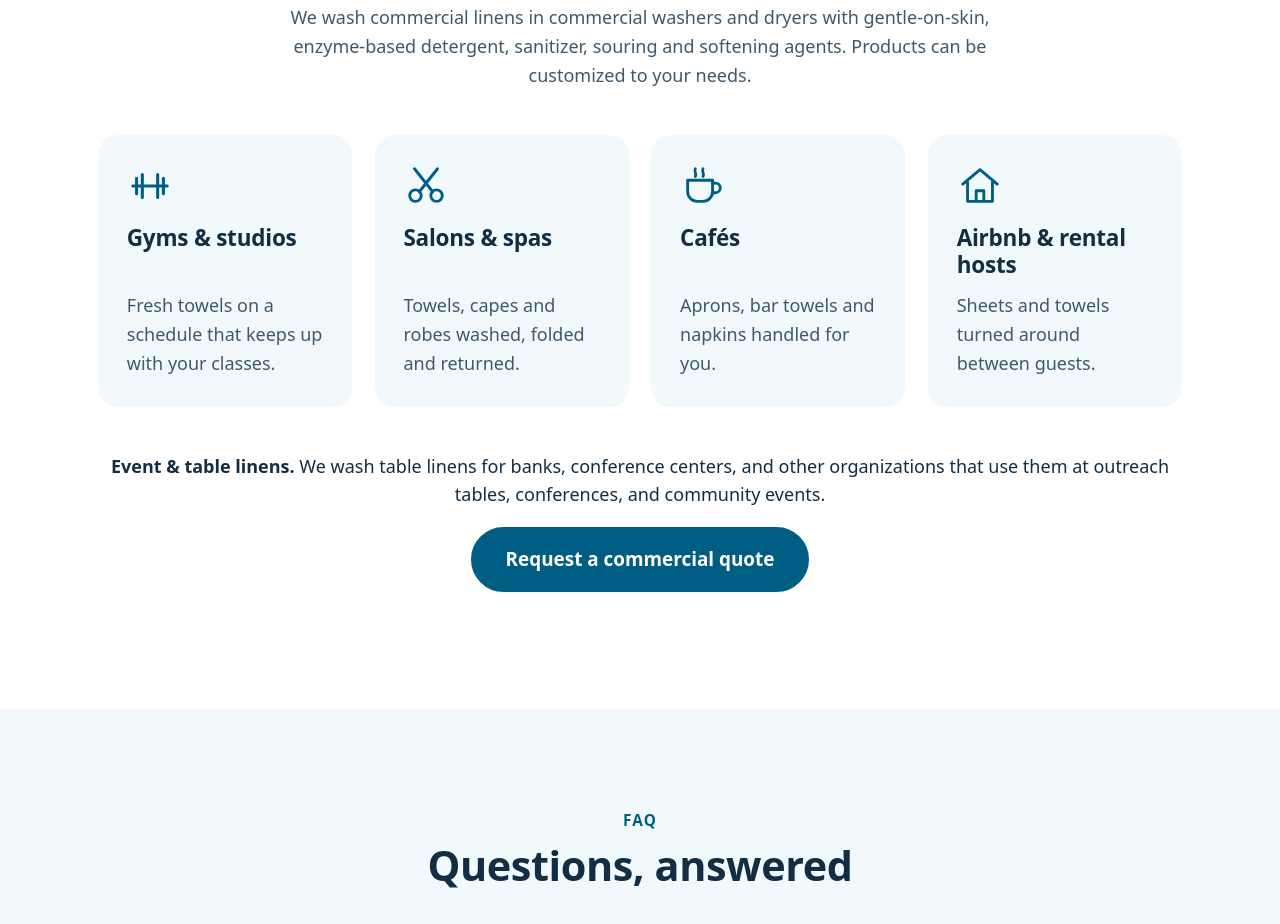
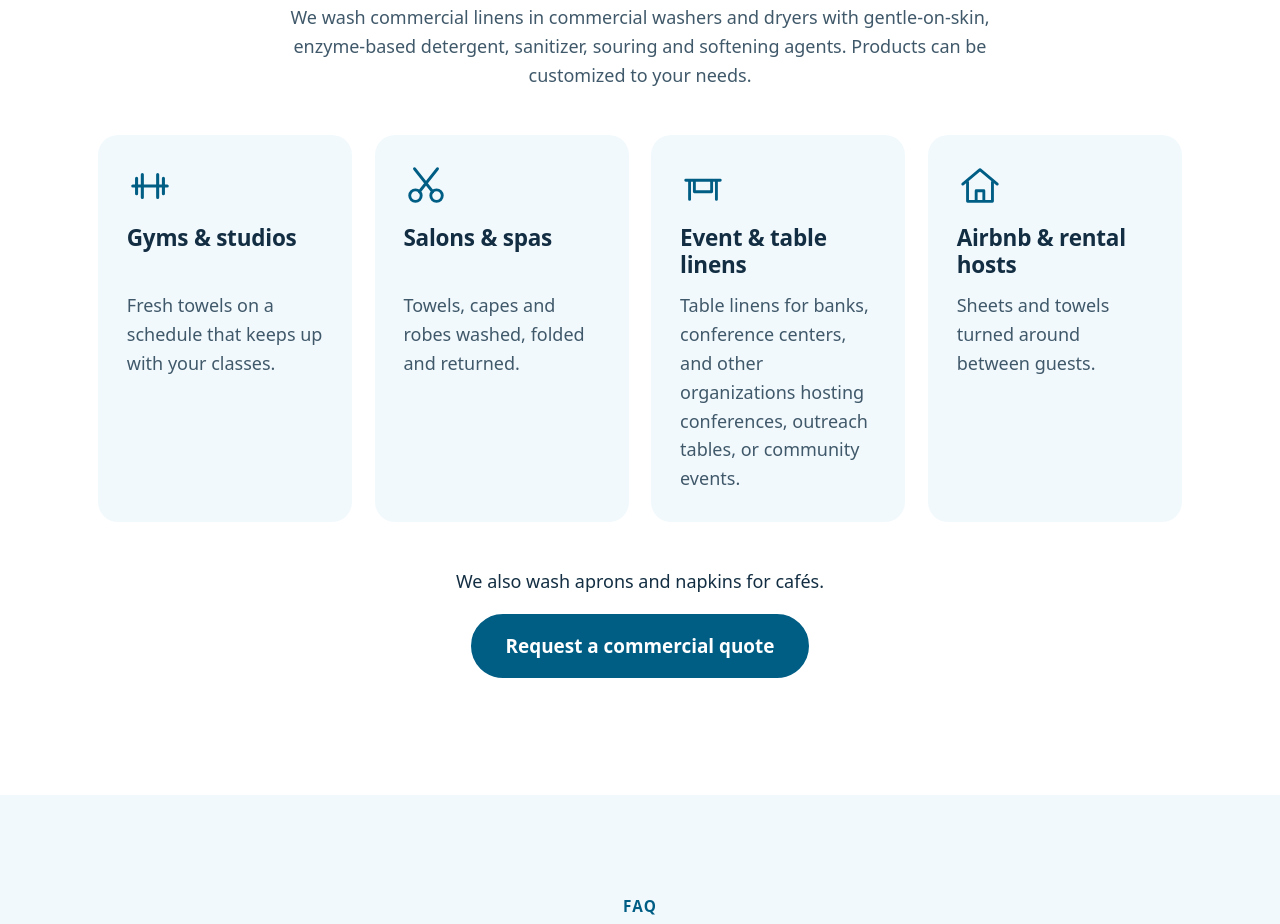
Before and after one commit to sarahtroup/laundry-caddie, a plain HTML site: page index.html in a window 1280 px wide. Shown: the part 4661-5585 px from the top of the page. Drawn offline with Linux system fonts and the light colour scheme.

Commit message:
Feature event linens in commercial laundry services

```diff
--- a/index.html
+++ b/index.html
@@ -258,9 +258,9 @@
             <p>Towels, capes and robes washed, folded and returned.</p>
           </li>
           <li class="biz-card">
-            <svg aria-hidden="true" viewBox="0 0 48 48"><path d="M8 18h26v12a10 10 0 01-10 10h-6A10 10 0 018 30z" fill="none" stroke="currentColor" stroke-width="3" stroke-linejoin="round"/><path d="M34 21h3a5 5 0 010 10h-3M16 6c-2 3 2 5 0 8M24 6c-2 3 2 5 0 8" fill="none" stroke="currentColor" stroke-width="3" stroke-linecap="round"/></svg>
-            <h3>Cafés</h3>
-            <p>Aprons, bar towels and napkins handled for you.</p>
+            <svg aria-hidden="true" viewBox="0 0 48 48"><path d="M6 18h36M10 18v20m28-20v20M15 18v12h18V18" fill="none" stroke="currentColor" stroke-width="3" stroke-linecap="round" stroke-linejoin="round"/></svg>
+            <h3>Event &amp; table linens</h3>
+            <p>Table linens for banks, conference centers, and other organizations hosting conferences, outreach tables, or community events.</p>
           </li>
           <li class="biz-card">
             <svg aria-hidden="true" viewBox="0 0 48 48"><path d="M6 22L24 7l18 15" fill="none" stroke="currentColor" stroke-width="3" stroke-linecap="round" stroke-linejoin="round"/><path d="M11 19v21h26V19" fill="none" stroke="currentColor" stroke-width="3" stroke-linejoin="round"/><path d="M20 40V29h8v11" fill="none" stroke="currentColor" stroke-width="3" stroke-linejoin="round"/></svg>
@@ -268,7 +268,7 @@
             <p>Sheets and towels turned around between guests.</p>
           </li>
         </ul>
-        <p class="center"><strong>Event &amp; table linens.</strong> We wash table linens for banks, conference centers, and other organizations that use them at outreach tables, conferences, and community events.</p>
+        <p class="center">We also wash aprons and napkins for cafés.</p>
         <!-- TODO: add commercial pricing or volume terms if The Arc wants them public -->
         <p class="center"><a class="btn btn-large" href="#schedule" data-service="Commercial quote">Request a commercial quote</a></p>
       </div>
```
